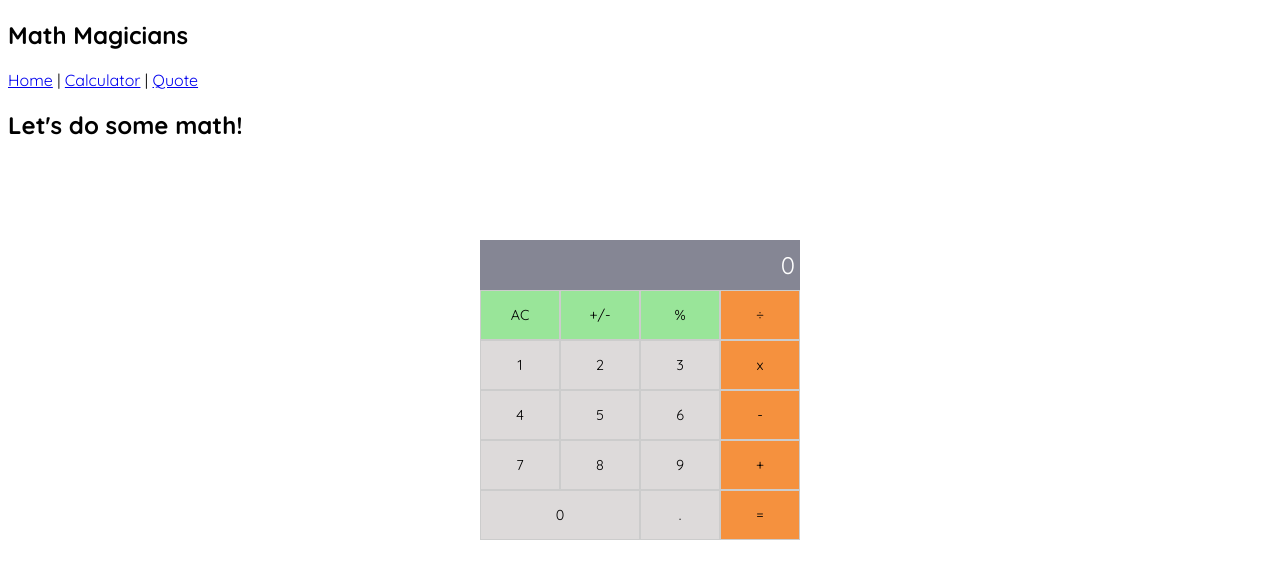
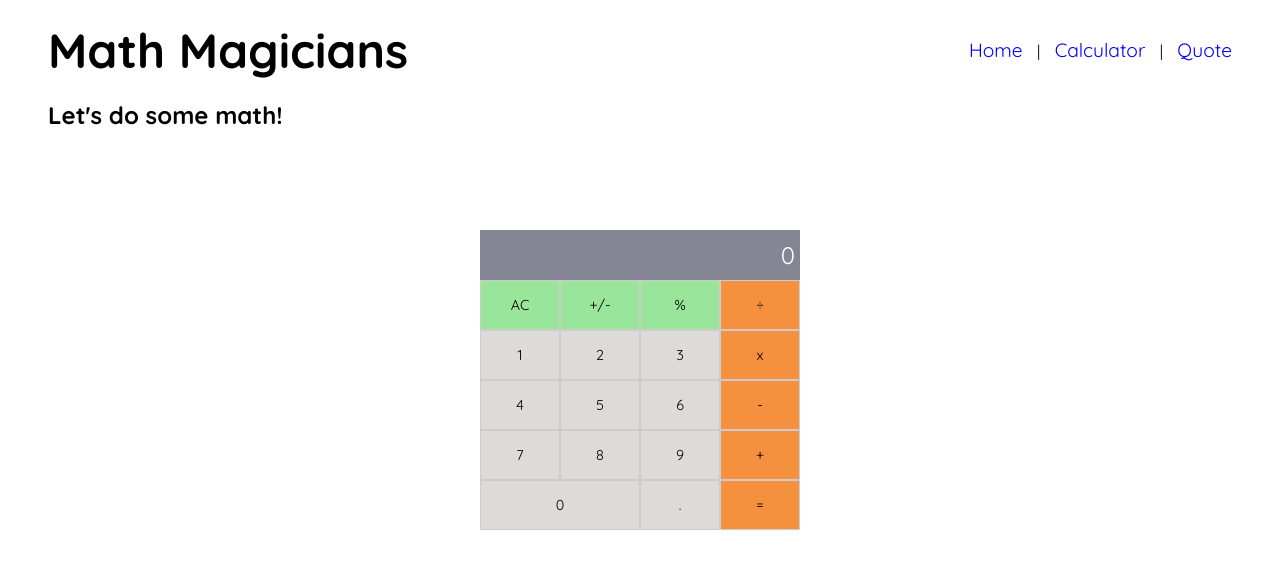
Before and after one commit to IbrohimRasulov/math-magicians, a React (Create React App) app: page /calculator in a window 1280 px wide. Shown: the top 578 px of the page. Built offline with nearby package versions, Linux system fonts and the light colour scheme.

Commit message:
Style navbar

```diff
--- a/src/index.css
+++ b/src/index.css
@@ -1,8 +1,15 @@
 @import url('https://fonts.googleapis.com/css2?family=Quicksand:wght@300;400;500;600;700&display=swap');
 
 * {
-  font-family: "Quicksand"; /* stylelint-disable-line font-family-no-missing-generic-family-keyword */
+  font-family: "Quicksand";
+  /* stylelint-disable-line font-family-no-missing-generic-family-keyword */
 }
+
+.App {
+  margin: 20px 40px;
+}
+
+/*! Calculator */
 
 .calculator-grid {
   width: 320px;
@@ -24,7 +31,8 @@
   font-size: 1.5rem;
   line-height: 50px;
   padding: 0 5px;
-  font-family: "Quicksand"; /* stylelint-disable-line font-family-no-missing-generic-family-keyword */
+  font-family: "Quicksand";
+  /* stylelint-disable-line font-family-no-missing-generic-family-keyword */
 }
 
 .button-17 {
@@ -53,3 +61,35 @@
 .calculator-grid button:hover {
   opacity: 0.7;
 }
+
+/*! Navbar */
+
+.navbar {
+  display: flex;
+  justify-content: space-between;
+  align-items: center;
+}
+
+.navbar h1 {
+  font-size: 3rem;
+  margin: 0;
+}
+
+.links a {
+  text-decoration: none;
+  color: blue;
+  font-size: 1.2rem;
+}
+
+.links a:hover {
+  color: #f1356d;
+  cursor: pointer;
+}
+
+.links span {
+  padding: 0 10px;
+}
+
+/*! Home */
+
+/*! Quote */
```
